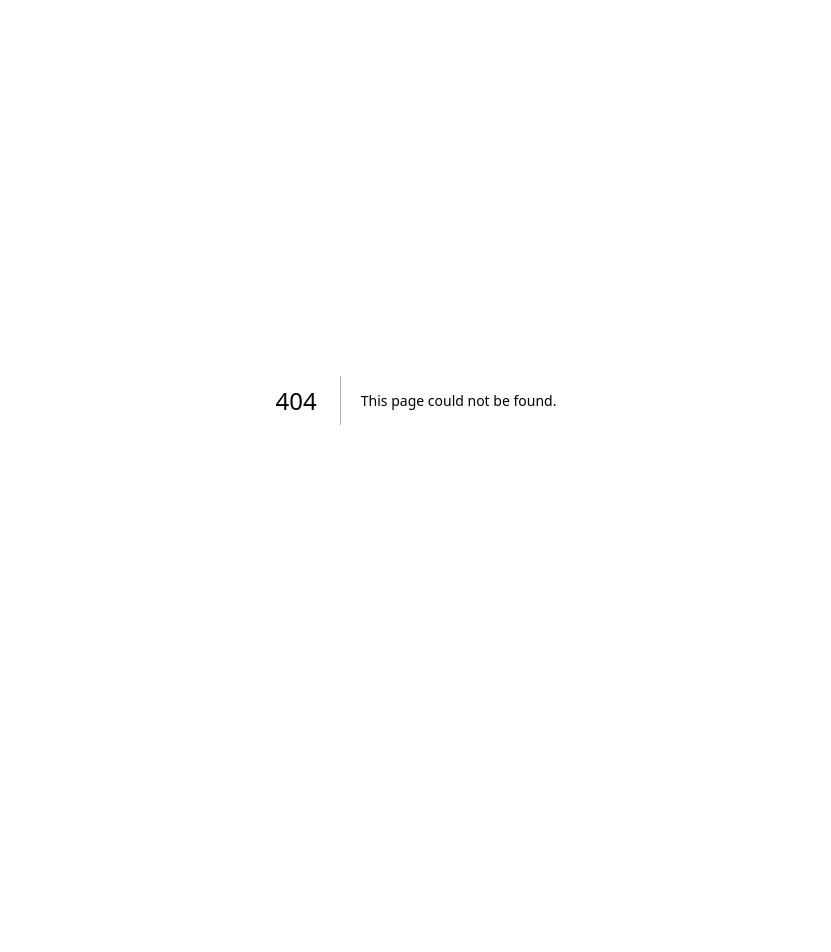
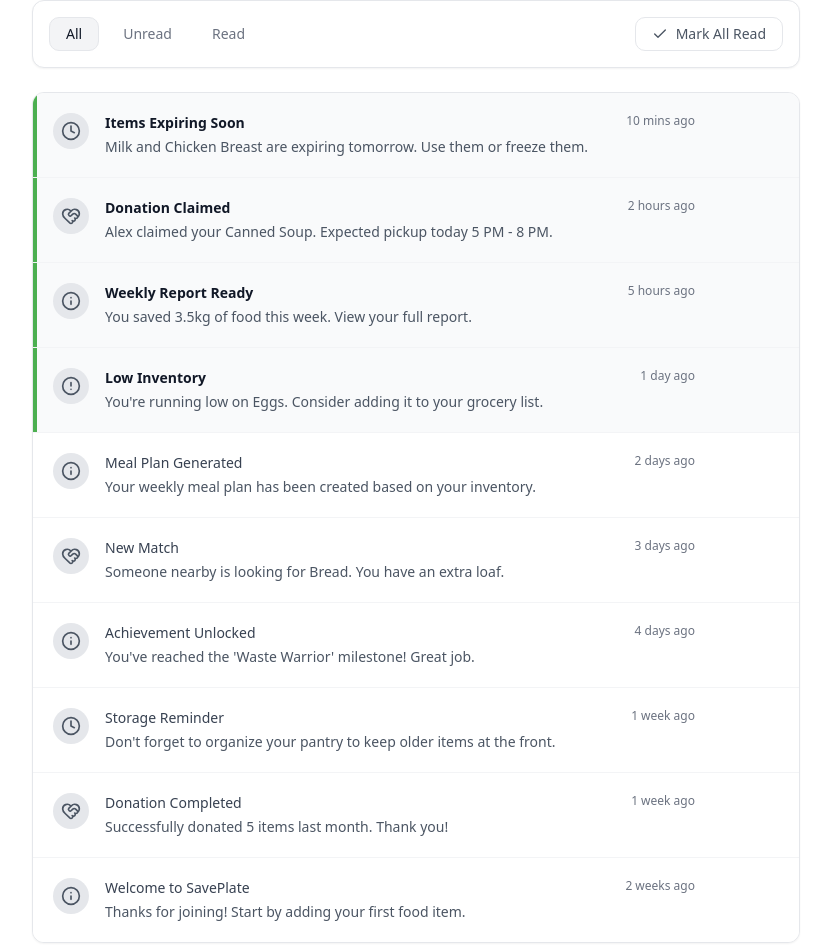
Before and after one commit to iconicaditya/saveplate-bit216, a Next.js app: page /notifications in a window 1280 px wide. Before the commit this address had no page. Shown: the top 952 px of the page, without its empty margins (224-1055 px from the left). Before the commit the page ends 800 px from the top, so only its background shows below. Built offline with nearby package versions, Linux system fonts and the light colour scheme.

Commit message:
added notifications page

```diff
--- /dev/null
+++ b/app/(app)/notifications/page.tsx
@@ -0,0 +1,73 @@
+import { Check, Trash2, Clock, Info, HeartHandshake, AlertCircle } from "lucide-react";
+
+const notifications = [
+  { id: 1, type: "alert", title: "Items Expiring Soon", msg: "Milk and Chicken Breast are expiring tomorrow. Use them or freeze them.", time: "10 mins ago", unread: true, icon: Clock },
+  { id: 2, type: "donation", title: "Donation Claimed", msg: "Alex claimed your Canned Soup. Expected pickup today 5 PM - 8 PM.", time: "2 hours ago", unread: true, icon: HeartHandshake },
+  { id: 3, type: "system", title: "Weekly Report Ready", msg: "You saved 3.5kg of food this week. View your full report.", time: "5 hours ago", unread: true, icon: Info },
+  { id: 4, type: "alert", title: "Low Inventory", msg: "You're running low on Eggs. Consider adding it to your grocery list.", time: "1 day ago", unread: true, icon: AlertCircle },
+  { id: 5, type: "system", title: "Meal Plan Generated", msg: "Your weekly meal plan has been created based on your inventory.", time: "2 days ago", unread: false, icon: Info },
+  { id: 6, type: "donation", title: "New Match", msg: "Someone nearby is looking for Bread. You have an extra loaf.", time: "3 days ago", unread: false, icon: HeartHandshake },
+  { id: 7, type: "system", title: "Achievement Unlocked", msg: "You've reached the 'Waste Warrior' milestone! Great job.", time: "4 days ago", unread: false, icon: Info },
+  { id: 8, type: "alert", title: "Storage Reminder", msg: "Don't forget to organize your pantry to keep older items at the front.", time: "1 week ago", unread: false, icon: Clock },
+  { id: 9, type: "donation", title: "Donation Completed", msg: "Successfully donated 5 items last month. Thank you!", time: "1 week ago", unread: false, icon: HeartHandshake },
+  { id: 10, type: "system", title: "Welcome to SavePlate", msg: "Thanks for joining! Start by adding your first food item.", time: "2 weeks ago", unread: false, icon: Info },
+];
+
+export default function NotificationsPage() {
+  return (
+    <div className="max-w-3xl mx-auto space-y-6">
+
+      {/* Top Controls */}
+      <div className="flex justify-between items-center bg-white p-4 rounded-xl border border-gray-200 shadow-sm">
+        <div className="flex gap-2">
+          <button className="bg-gray-100 border border-gray-200 text-gray-900 font-medium text-sm px-4 py-1.5 rounded-md">All</button>
+          <button className="text-gray-500 hover:text-gray-900 text-sm px-4 py-1.5 rounded-md hover:bg-gray-50 transition-colors">Unread</button>
+          <button className="text-gray-500 hover:text-gray-900 text-sm px-4 py-1.5 rounded-md hover:bg-gray-50 transition-colors">Read</button>
+        </div>
+        <button className="flex items-center gap-2 border border-gray-200 text-gray-600 text-sm px-4 py-1.5 rounded-md hover:bg-gray-50 transition-colors">
+          <Check className="w-4 h-4" /> Mark All Read
+        </button>
+      </div>
+
+      {/* Notifications List */}
+      <div className="bg-white rounded-xl border border-gray-200 shadow-sm overflow-hidden divide-y divide-gray-100">
+        {notifications.map((n) => (
+          <div key={n.id} className={`flex items-start gap-4 p-5 group relative ${n.unread ? "bg-gray-50" : "bg-white"}`}>
+            {n.unread && (
+              <div className="absolute left-0 top-0 bottom-0 w-1 bg-[#4CAF50]" />
+            )}
+            <div className="p-2 bg-gray-200 rounded-full shrink-0">
+              <n.icon className="w-5 h-5 text-gray-600" />
+            </div>
+            <div className="flex-1">
+              <div className="flex justify-between items-start mb-1">
+                <h4 className={`text-sm ${n.unread ? "font-bold text-gray-900" : "font-medium text-gray-700"}`}>
+                  {n.title}
+                </h4>
+                <span className="text-xs text-gray-500 whitespace-nowrap ml-4">{n.time}</span>
+              </div>
+              <p className="text-sm text-gray-600">{n.msg}</p>
+            </div>
+            <div className="flex gap-1 opacity-0 group-hover:opacity-100 transition-opacity shrink-0">
+              <button className="h-8 w-8 flex items-center justify-center text-gray-400 hover:text-gray-600 rounded hover:bg-gray-100 transition-colors">
+                <Check className="w-4 h-4" />
+              </button>
+              <button className="h-8 w-8 flex items-center justify-center text-gray-400 hover:text-gray-600 rounded hover:bg-gray-100 transition-colors">
+                <Trash2 className="w-4 h-4" />
+              </button>
+            </div>
+          </div>
+        ))}
+      </div>
+
+      {/* Empty State */}
+      <div className="py-12 flex flex-col items-center text-center opacity-50">
+        <div className="w-16 h-16 bg-gray-200 rounded-full flex items-center justify-center mb-4">
+          <Check className="w-8 h-8 text-gray-400" />
+        </div>
+        <p className="text-gray-500 font-medium">You&rsquo;re all caught up!</p>
+        <p className="text-sm text-gray-400 mt-1">No new notifications.</p>
+      </div>
+    </div>
+  );
+}
```
